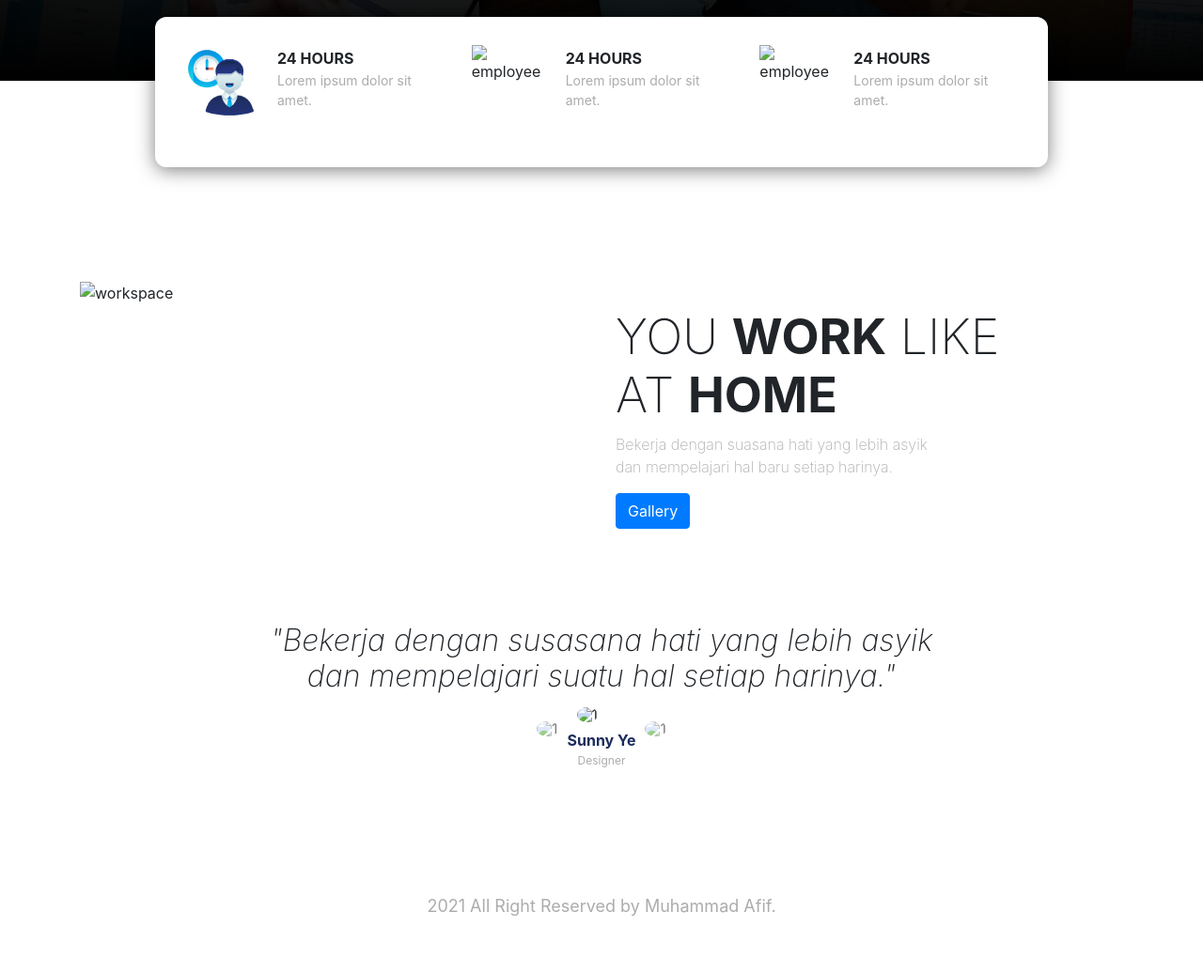
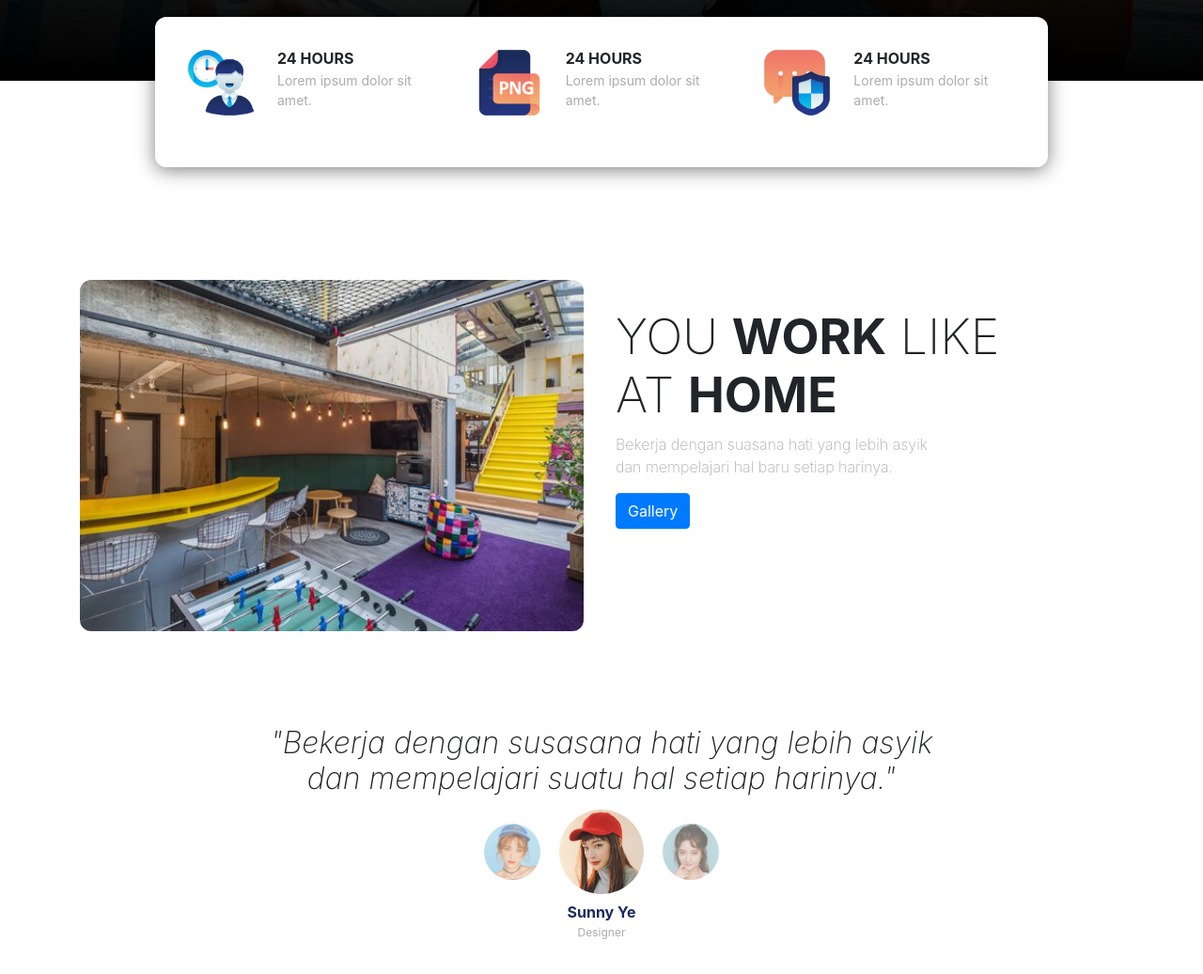
Before and after one commit to mafif21/web-landing, a plain HTML site: page index.html in a window 1280 px wide. Shown: the part 553-1590 px from the top of the page at 94% size. Before the commit the page ends 1547 px from the top, so only its background shows below. Drawn offline with nearby package versions, Linux system fonts and the light colour scheme; the site is published under a folder, as on GitHub Pages, so addresses that start at the root find nothing; a web font is replaced by a local one.

Commit message:
menghapus tanda "/" dari semua src gambar

```diff
--- a/index.html
+++ b/index.html
@@ -60,12 +60,12 @@
               <p>Lorem ipsum dolor sit amet.</p>
             </div>
             <div class="col-lg">
-              <img src="/img/hires.png" alt="employee" class="float-left">
+              <img src="img/hires.png" alt="employee" class="float-left">
               <h4>24 HOURS</h4>
               <p>Lorem ipsum dolor sit amet.</p>
             </div>
             <div class="col-lg">
-              <img src="/img/security.png" alt="employee" class="float-left">
+              <img src="img/security.png" alt="employee" class="float-left">
               <h4>24 HOURS</h4>
               <p>Lorem ipsum dolor sit amet.</p>
             </div>
@@ -77,7 +77,7 @@
       <!-- workspace -->
       <div class="row workingspace">
         <div class="col-lg-6">
-          <img src="/img/workingspace.png" alt="workspace" class="img-fluid">
+          <img src="img/workingspace.png" alt="workspace" class="img-fluid">
         </div>
         <div class="col-lg-5">
           <h3>you <span>work</span> like <br> at <span>home</span></h3>
@@ -98,17 +98,17 @@
         <div class="row justify-content-center">
           <div class="col-lg-6 justify-content-center d-flex">
             <figure class="figure">
-              <img src="/img/img1.png" class="figure-img img-fluid rounded-circle" alt="1">
+              <img src="img/img1.png" class="figure-img img-fluid rounded-circle" alt="1">
             </figure>
             <figure class="figure">
-              <img src="/img/img2.png" class="figure-img img-fluid rounded-circle utama" alt="1">
+              <img src="img/img2.png" class="figure-img img-fluid rounded-circle utama" alt="1">
               <figcaption class="figure-caption">
                 <h5>Sunny Ye</h5>
                 <p>Designer</p>
               </figcaption>
             </figure>
             <figure class="figure">
-              <img src="/img/img3.png" class="figure-img img-fluid rounded-circle" alt="1">
+              <img src="img/img3.png" class="figure-img img-fluid rounded-circle" alt="1">
             </figure>
           </div>
         </div>
```
